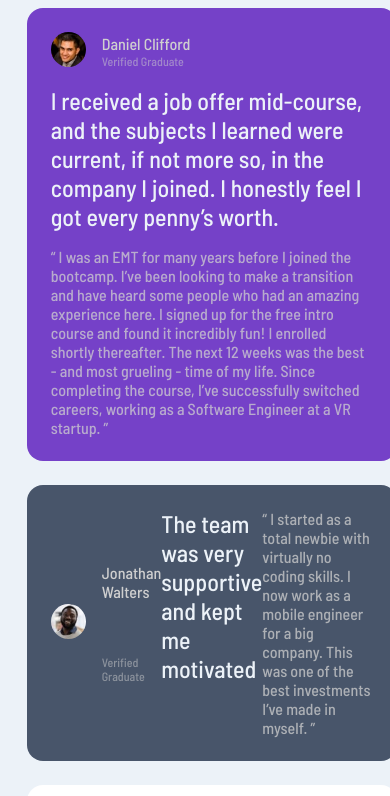
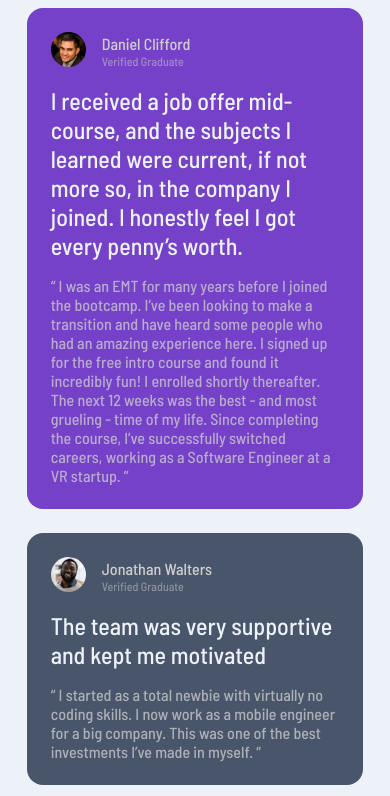
Before and after one commit to SujanPasa/Testimonials-grid-FrontEndMentor, a plain HTML site: page index.html in a window 390 px wide. Shown: the top 796 px of the page. Drawn offline with Linux system fonts and the light colour scheme.

Commit message:
Mobile Desing Finished

```diff
--- a/styles.css
+++ b/styles.css
@@ -14,10 +14,10 @@ body{
 }
 
 
-.boxes-wrapper{
+/* .boxes-wrapper{
     max-width: 600px;
     min-width: 370px;
-}
+} */
 .pic{
     direction: flex;
     justify-content: center;
```
Also changed, not shown: index.html (+1 -1 lines).
